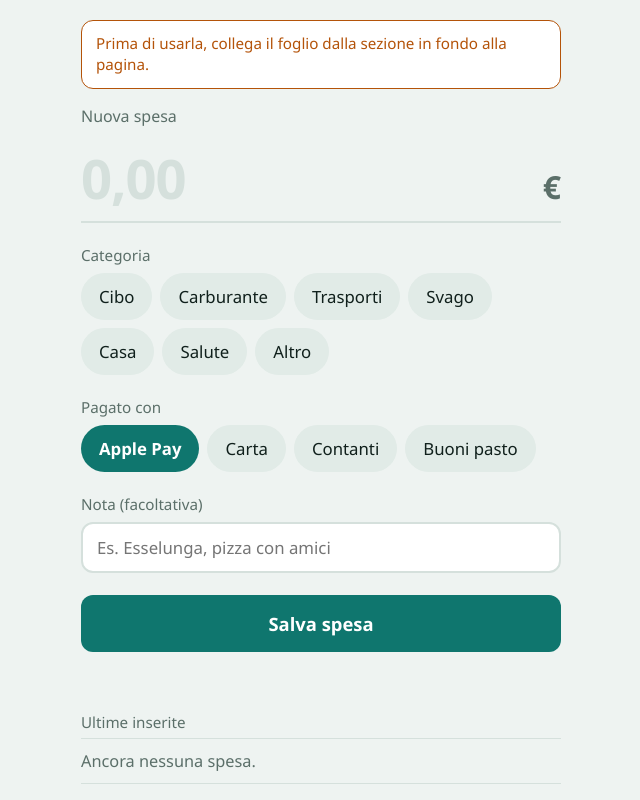
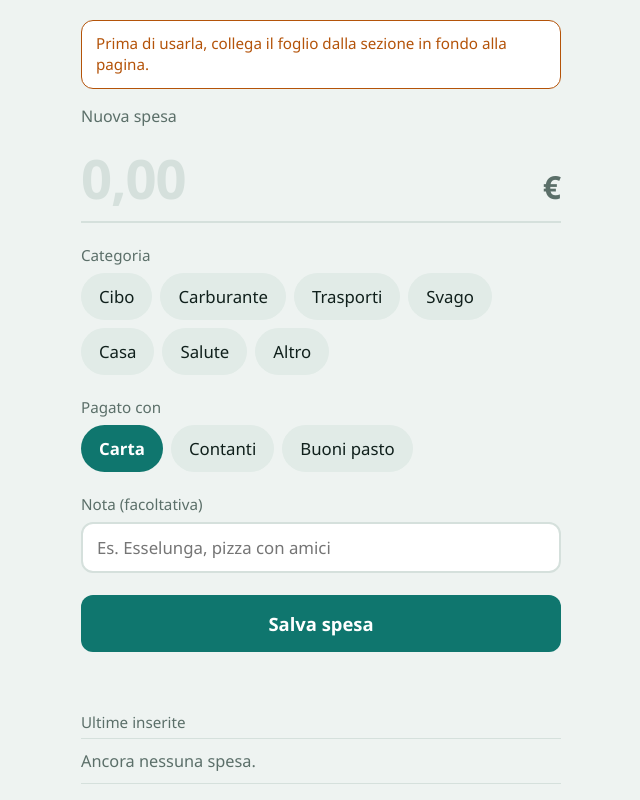
Before and after one commit to mattia-lrs/spese_mensili, a plain HTML site: page index.html in a window 1280 px wide. Shown: the top 800 px of the page, without its empty margins (319-959 px from the left). Drawn offline with Linux system fonts and the light colour scheme.

Commit message:
Add files via upload

```diff
--- a/index.html
+++ b/index.html
@@ -4,6 +4,10 @@
 <meta charset="utf-8">
 <meta name="viewport" content="width=device-width, initial-scale=1, viewport-fit=cover">
 <meta name="apple-mobile-web-app-capable" content="yes">
+<meta name="apple-mobile-web-app-title" content="Spese">
+<meta name="theme-color" content="#0F766E">
+<link rel="icon" type="image/svg+xml" href="icon.svg">
+<link rel="apple-touch-icon" href="apple-touch-icon.png">
 <title>Nuova spesa</title>
 <style>
 :root{
@@ -125,7 +129,7 @@ h1{margin:0 0 14px;font-size:1rem;font-weight:500;color:var(--mute)}
 <script>
 (function(){
   var CATS = ['Cibo','Carburante','Trasporti','Svago','Casa','Salute','Altro'];
-  var PAYS = ['Apple Pay','Carta','Contanti','Buoni pasto'];
+  var PAYS = ['Carta','Contanti','Buoni pasto'];
 
   var $ = function(id){ return document.getElementById(id); };
   function load(k, d){ try { var v = JSON.parse(localStorage.getItem(k)); return v == null ? d : v; } catch(e){ return d; } }
@@ -144,6 +148,7 @@ h1{margin:0 0 14px;font-size:1rem;font-weight:500;color:var(--mute)}
   var CONFIG = { url: load('spese-url', ''), token: load('spese-token', '') };
 
   var cat = null, pay = load('spese-pay', PAYS[0]);
+  if (PAYS.indexOf(pay) === -1) pay = PAYS[0];
   var log = load('spese-log', []);
   var busy = false;
 
```
Also changed, not shown: apple-touch-icon.png (added), icon.svg (added).
